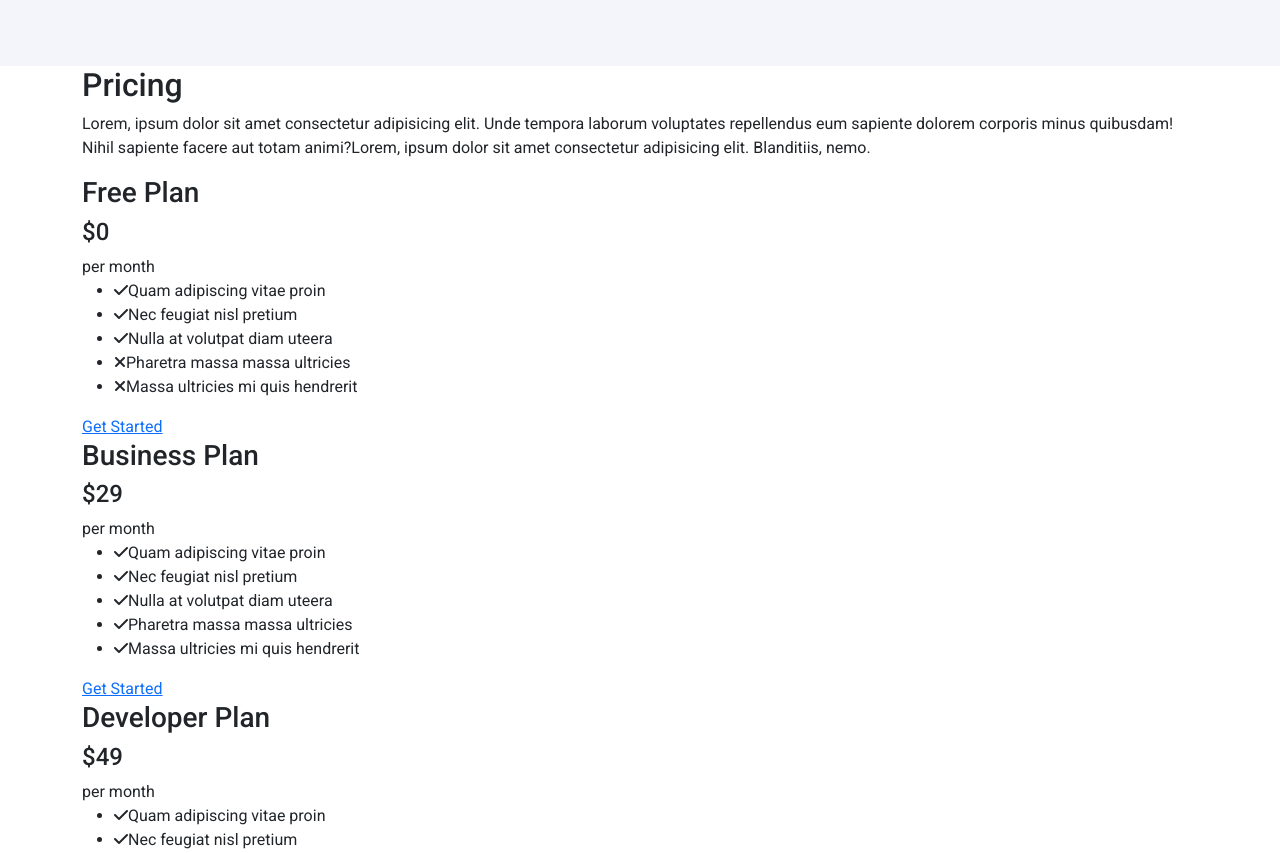
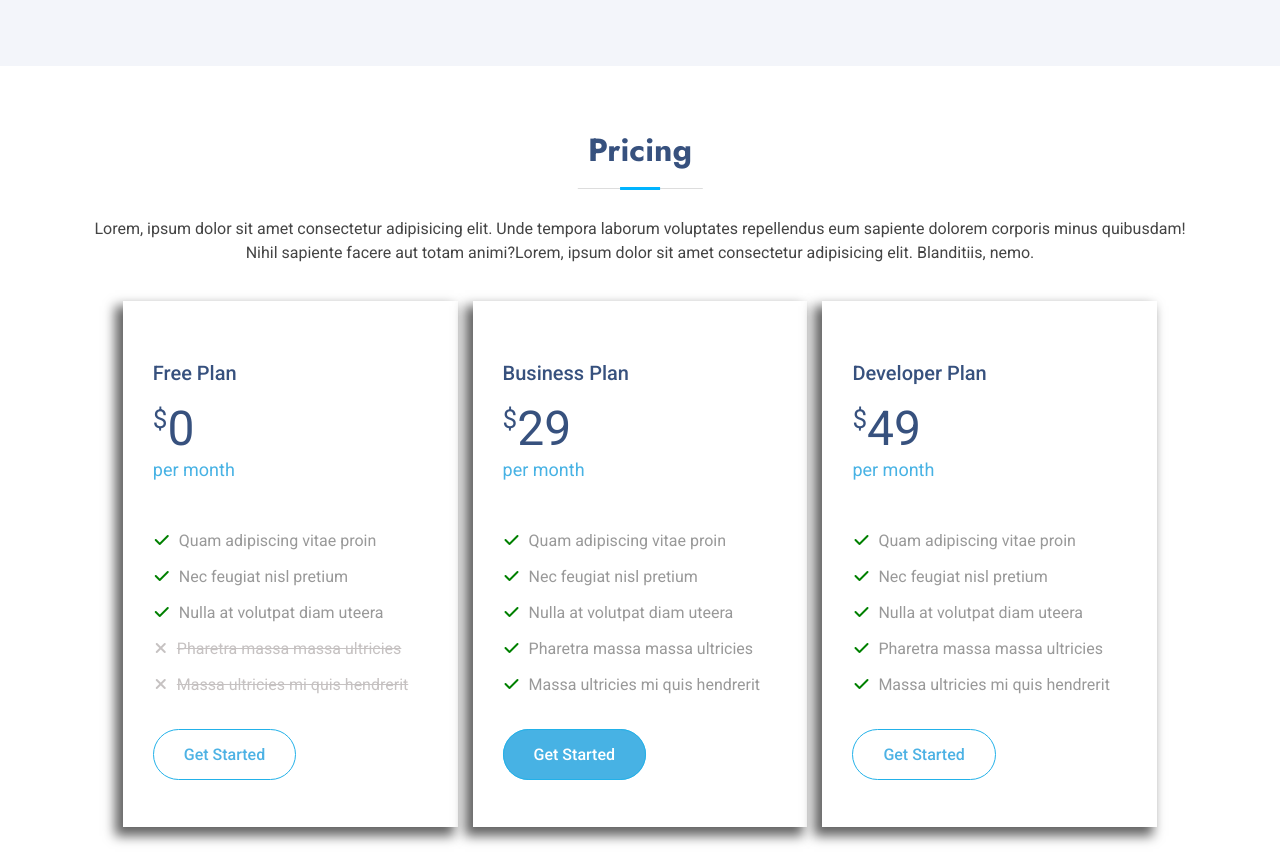
Before and after one commit to srbd911/Sifat_2, a plain HTML site: page index.html in a window 1280 px wide. Shown: the part 4890-5743 px from the top of the page. Drawn offline with nearby package versions, Linux system fonts and the light colour scheme.

Commit message:
style.css added w/ price and gallery section

```diff
--- a/style.css
+++ b/style.css
@@ -439,25 +439,29 @@ body {
     background-color: #fff;
 
 }
-#services .flex-container>div i{
+
+#services .flex-container>div i {
     color: #47b2e4;
     font-size: 36px;
     padding-top: 50px;
     padding-left: 30px;
 }
-#services .flex-container>div h4{
+
+#services .flex-container>div h4 {
     color: #37517e;
     padding-left: 30px;
     padding-top: 15px;
     padding-bottom: 10px;
 }
+
 #services .flex-container>div h4 a {
     text-decoration: none;
     color: #566C92;
     font-size: 24px;
     font-family: 'Roboto', sans-serif;
 }
-#services .flex-container>div p{
+
+#services .flex-container>div p {
     padding-left: 30px;
     font-size: 14px;
     line-height: 24px;
@@ -465,6 +469,7 @@ body {
     font-family: 'Roboto', sans-serif;
     padding-bottom: 20px;
 }
+
 #services .service_sub_header p {
     padding-top: 20px;
     font-size: 16px;
@@ -474,30 +479,34 @@ body {
     padding-bottom: 10px;
     text-align: center;
 }
+
 /* ======================call_to_action section starts======================== */
 #call_to_action {
     padding-top: 100px;
     padding-bottom: 100px;
     /* background-image: url(./images/cta-bg.jpg);
      */
-     background: linear-gradient(0deg, rgba(41, 62, 98,0.8) 0%, rgba(41, 62, 98,0.8) 35%, rgba(41, 62, 98,0.8) 100%), url(./images/cta-bg.jpg);
+    background: linear-gradient(0deg, rgba(41, 62, 98, 0.8) 0%, rgba(41, 62, 98, 0.8) 35%, rgba(41, 62, 98, 0.8) 100%), url(./images/cta-bg.jpg);
     background-position: center;
     background-repeat: no-repeat;
     background-size: cover;
     background-attachment: fixed;
 }
-#call_to_action .call_to_action_left h3{
+
+#call_to_action .call_to_action_left h3 {
     font-size: 28px;
     color: #fff;
     font-weight: 700;
-    font-family: 'Roboto',sans-serif;
+    font-family: 'Roboto', sans-serif;
 }
+
 #call_to_action .call_to_action_left p {
     font-size: 16px;
     color: #fff;
-    font-family: 'Roboto',sans-serif;
+    font-family: 'Roboto', sans-serif;
     font-weight: 400;
 }
+
 #call_to_action .call_to_action_right a {
     padding: 15px 25px;
     text-decoration: none;
@@ -516,8 +525,9 @@ body {
     position: relative;
     top: 50%;
     left: 50%;
-    transform: translate(-50%,-50%);
+    transform: translate(-50%, -50%);
 }
+
 #call_to_action .call_to_action_right a:hover {
     background-color: #00B4FF;
     border: 2px solid transparent;
@@ -530,7 +540,8 @@ body {
     padding-bottom: 60px;
     background-color: #F3F5FA;
 }
-#team .team-header h2{
+
+#team .team-header h2 {
     display: inline-block;
     /* width: ; */
     font-size: 32px;
@@ -554,6 +565,7 @@ body {
     left: 50%;
     transform: translateX(-50%);
 }
+
 #team .team-header h2::after {
     content: '';
     position: absolute;
@@ -564,22 +576,26 @@ body {
     bottom: -1px;
     transform: translateX(-50%);
 }
+
 #team .team-header p {
     padding-top: 10px;
     font-size: 16px;
     color: #444444;
     text-align: center;
 }
+
 #team .team-card {
     /* border: 1px solid black; */
     /* background-color: skyblue; */
 }
+
 #team .team-card .team-card-item {
     background-color: #fff;
     width: 99%;
     height: 210px;
     margin: 0 auto;
 }
+
 #team .team-card .team-card-item .card-pic {
     display: inline-block;
     width: 37%;
@@ -588,12 +604,14 @@ body {
     text-align: center;
     align-items: center;
 }
+
 #team .team-card .team-card-item .card-contents {
     display: inline-block;
     width: 58%;
     /* background-color: maroon; */
     margin-bottom: 50px;
 }
+
 #team .team-card .team-card-item .card-pic img {
     width: 150px;
     height: 150px;
@@ -606,6 +624,7 @@ body {
     font-size: 20px;
     color: #37517e;
 }
+
 #team .team-card .team-card-item .card-contents span {
     display: inline-block;
     font-size: 15px;
@@ -614,6 +633,7 @@ body {
     font-weight: 500;
     color: #444444;
 }
+
 #team .team-card .team-card-item .card-contents span::before {
     content: '';
     position: absolute;
@@ -623,13 +643,15 @@ body {
     left: 0;
     bottom: 0;
 }
+
 #team .team-card .team-card-item .card-contents p {
     color: #444444;
     font-size: 14px;
     font-family: 'Jost', sans-serif;
     padding-top: 10px;
 }
-#team .team-card .team-card-item .card-contents a{
+
+#team .team-card .team-card-item .card-contents a {
     transition: ease-in-out 0.3s;
     display: inline-flex;
     align-items: center;
@@ -642,12 +664,14 @@ body {
     text-decoration: none;
 
 }
+
 #team .team-card .team-card-item .card-contents .dummy-div-1 {
     display: block;
     width: 100%;
     height: 30px;
     /* background-color: orange; */
 }
+
 #team .team-card .team-card-item .card-contents a:hover {
     background-color: #00B4FF;
     color: #fff;
@@ -658,8 +682,21 @@ body {
     width: 100%;
     background-color: #FFFFFF;
 }
+
+.gellery-menu button {
+    color: #444444;
+    font-weight: 500;
+    transition: all linear 0.3s;
+}
+
+.gellery-menu button:hover {
+    background-color: #00B4FF;
+    color: #ffffff;
+
+}
+
 #gallery .gallery-flex-container {
-    background-color: purple;
+    /* background-color: purple; */
     margin-top: 20px;
     margin-bottom: 20px;
     padding-top: 50px;
@@ -674,18 +711,36 @@ body {
     justify-content: center;
 
 }
+
 #gallery .gallery-flex-container .gallery-flex-items {
     flex-basis: 30%;
     height: 250px;
-    background-color: yellow;
+    background-color: transparent;
+    border-radius: 10px;
     text-align: center;
     line-height: 250px;
+    overflow: hidden;
 }
+
+#gallery .gallery-flex-container .gallery-flex-items a img {
+    width: 100%;
+    height: 100%;
+    transition: all linear 0.3s;
+
+}
+
+#gallery .gallery-flex-container .gallery-flex-items a:hover img {
+    scale: 1.3;
+    rotate: 15deg;
+
+}
+
 #gallery .gallery-header {
     background-color: #FFFFFF;
     padding-top: 68px;
     padding-bottom: 40px
 }
+
 #gallery .gallery-header h1 {
     font-size: 32px;
     font-weight: bold;
@@ -718,7 +773,150 @@ body {
     bottom: -1px;
     transform: translateX(-50%);
 }
+
 #gallery .gallery-header p {
     color: #444444;
     font-size: 16px;
 }
+
+/* ============================pricing css starts from here ============================ */
+#pricing {
+    width: 100%;
+    padding-top: 65px;
+    padding-bottom: 60px;
+    background-color: #FFFFFF;
+}
+
+#pricing .pricing-header h2 {
+    display: inline-block;
+    /* width: ; */
+    font-size: 32px;
+    font-weight: 700;
+    color: #37517e;
+    text-align: center;
+    font-family: 'Jost', sans-serif;
+    position: relative;
+    left: 50%;
+    transform: translateX(-50%);
+    padding-bottom: 20px;
+}
+
+#pricing .pricing-header h2::before {
+    content: '';
+    position: absolute;
+    width: 120%;
+    height: 1px;
+    background-color: #ddd;
+    bottom: 0px;
+    left: 50%;
+    transform: translateX(-50%);
+}
+
+#pricing .pricing-header h2::after {
+    content: '';
+    position: absolute;
+    width: 40px;
+    height: 3px;
+    background-color: #00B4FF;
+    left: 50%;
+    bottom: -1px;
+    transform: translateX(-50%);
+}
+
+#pricing .pricing-header p {
+    padding-top: 20px;
+    padding-bottom: 20px;
+    font-size: 16px;
+    color: #444444;
+    text-align: center;
+
+}
+
+#pricing .pricing-flex-container {
+    width: 100%;
+    display: flex;
+    justify-content: center;
+    flex-wrap: wrap;
+    flex-direction: row;
+    row-gap: 15px;
+    column-gap: 15px;
+}
+
+#pricing .pricing-flex-container .pricing-item {
+    flex-basis: 30%;
+    /* text-align: center; */
+    padding-left: 30px;
+    padding-top: 60px;
+    padding-bottom: 60px;
+    box-shadow: -6px 7px 11px 2px rgba(0, 0, 0, 0.61);
+    -webkit-box-shadow: -6px 7px 11px 2px rgba(0, 0, 0, 0.61);
+    -moz-box-shadow: -6px 7px 11px 2px rgba(0, 0, 0, 0.61);
+}
+
+#pricing .pricing-flex-container .pricing-item h3 {
+    font-family: 'Roboto', sans-serif;
+    font-weight: 500;
+    margin-bottom: 15px;
+    font-size: 20px;
+    color: #37517e;
+}
+
+#pricing .pricing-flex-container .pricing-item h4 {
+    font-size: 48px;
+    color: #37517E;
+    font-weight: 400;
+}
+
+#pricing .pricing-flex-container .pricing-item h4 #super {
+    color: #37517E;
+    vertical-align: super;
+    font-size: 26px;
+}
+
+#pricing .pricing-flex-container .pricing-item #monthly-subscription {
+    color: #47b2e4;
+    font-size: 18px;
+    display: block;
+    margin-top: -10px;
+    margin-bottom: 40px;
+}
+#pricing .pricing-flex-container .pricing-item ul {
+    list-style-type: none;
+    margin-left: -30px;
+    margin-bottom: 40px;
+}
+#pricing .pricing-flex-container .pricing-item ul li {
+    color: #999999;
+    line-height: 36px;
+}
+#pricing .pricing-flex-container .pricing-item ul li i {
+    padding-right: 10px;
+    color: green;
+}
+#pricing #not-free {
+    text-decoration: line-through;
+    color: #c6c2c2;
+}
+#pricing #not-free i {
+    color: #c6c2c2;
+}
+#pricing .pricing-flex-container .pricing-item a {
+    padding: 15px 30px;
+    color: #4DB2E4;
+    border: 1px solid rgb(34, 177, 233);
+    border-radius: 50px;
+    text-decoration: none;
+    font-weight: 500;
+    transition: all linear 0.3s;
+}
+#pricing .pricing-flex-container .pricing-item a:hover {
+    background-color: rgb(34, 177, 233);
+    color: #fff;
+}
+#pricing #business-subscription-button {
+    background-color: #47B2E4;
+    color: #fff;
+}
+#pricing #business-subscription-button:hover {
+    background-color: #2ca4dc;
+}
```
